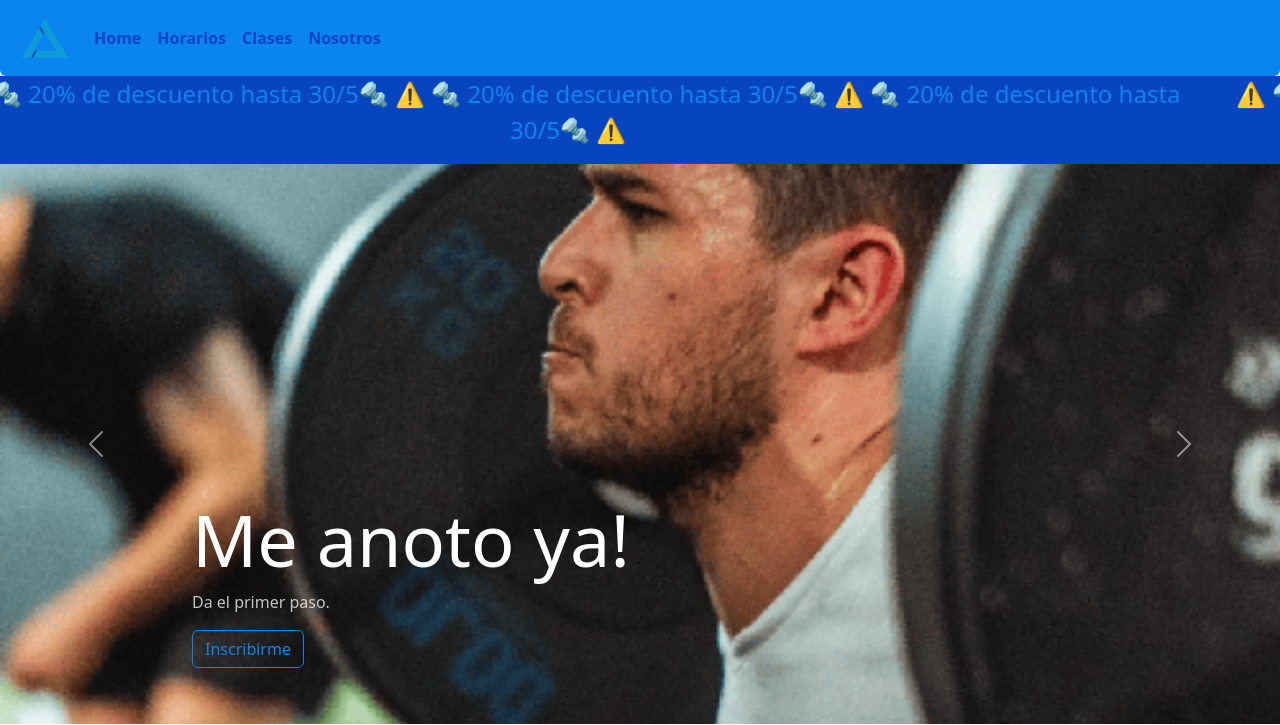
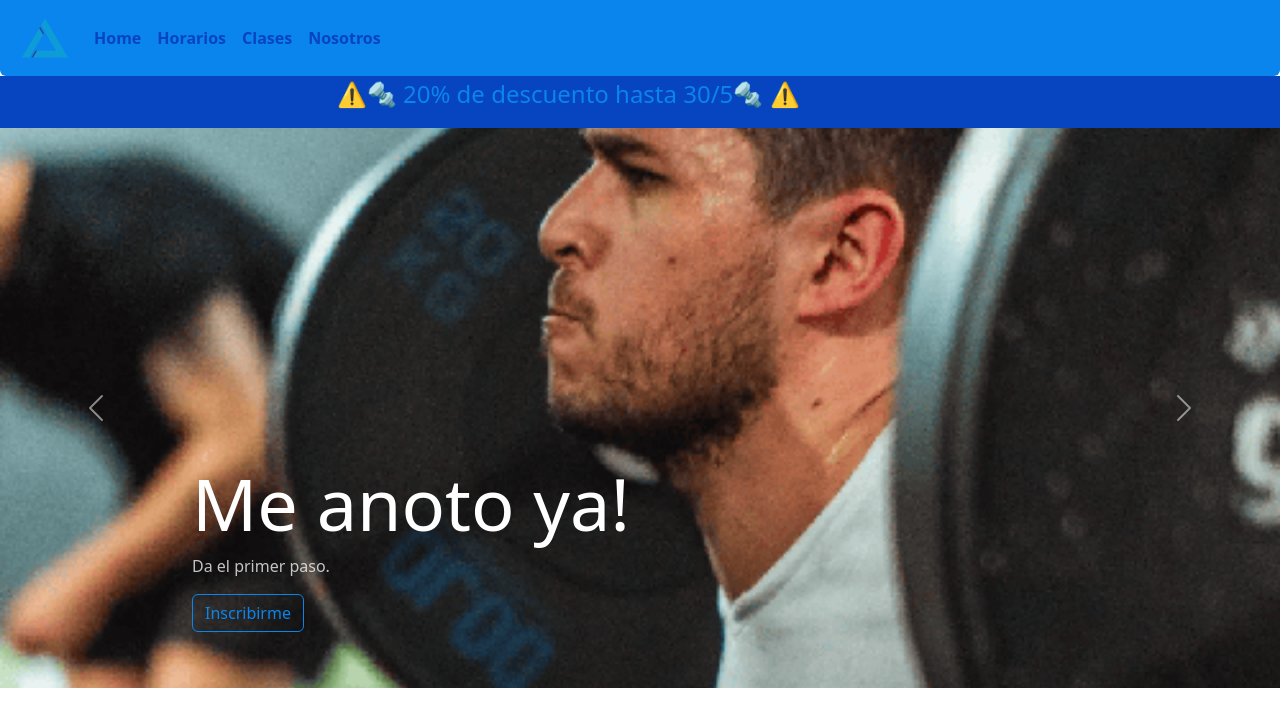
Before and after one commit to pinewood-uru/Delta-Fitness-UY, a website: page index.html in a window 1280 px wide. Shown: the top 725 px of the page. Drawn offline with nearby package versions, Linux system fonts and the light colour scheme.

Commit message:
miercoles3

```diff
--- a/index.html
+++ b/index.html
@@ -48,18 +48,15 @@
   <!-- header -->
   <header class="m-0 p-0 bg-primary">
     <div id="carouselExampleSlidesOnly" class="carousel slide" data-bs-ride="carousel">
-      <div class="carousel-inner text-a">
+      <div class="carousel-inner text-a p-0">
         <div class="carousel-item text-center active w-100">
-          <p class="text-info fs-4">⚠️ 🔩 20% de descuento hasta 30/5🔩 ⚠️ 🔩 20% de descuento hasta 30/5🔩 ⚠️ 🔩 20% de
-            descuento hasta 30/5🔩 ⚠️</p>
+          <p class="text-info fs-4">⚠️🔩 20% de descuento hasta 30/5🔩 ⚠️</p>
         </div>
         <div class="carousel-item text-center w-100">
-          <p class="text-info fs-4">⚠️ 🔩 20% de descuento hasta 30/5🔩 ⚠️ 🔩 20% de descuento hasta 30/5🔩 ⚠️ 🔩 20% de
-            descuento hasta 30/5🔩 ⚠️</p>
+          <p class="text-info fs-4"> ⚠️🔩 20% de descuento hasta 30/5🔩 ⚠️</p>
         </div>
         <div class="carousel-item text-center w-100">
-          <p class="text-info fs-4">⚠️ 🔩 20% de descuento hasta 30/5🔩 ⚠️ 🔩 20% de descuento hasta 30/5🔩 ⚠️ 🔩 20% de
-            descuento hasta 30/5🔩 ⚠️</p>
+          <p class="text-info fs-4">⚠️🔩 20% de descuento hasta 30/5🔩 ⚠️</p>
         </div>
       </div>
     </div>
```
